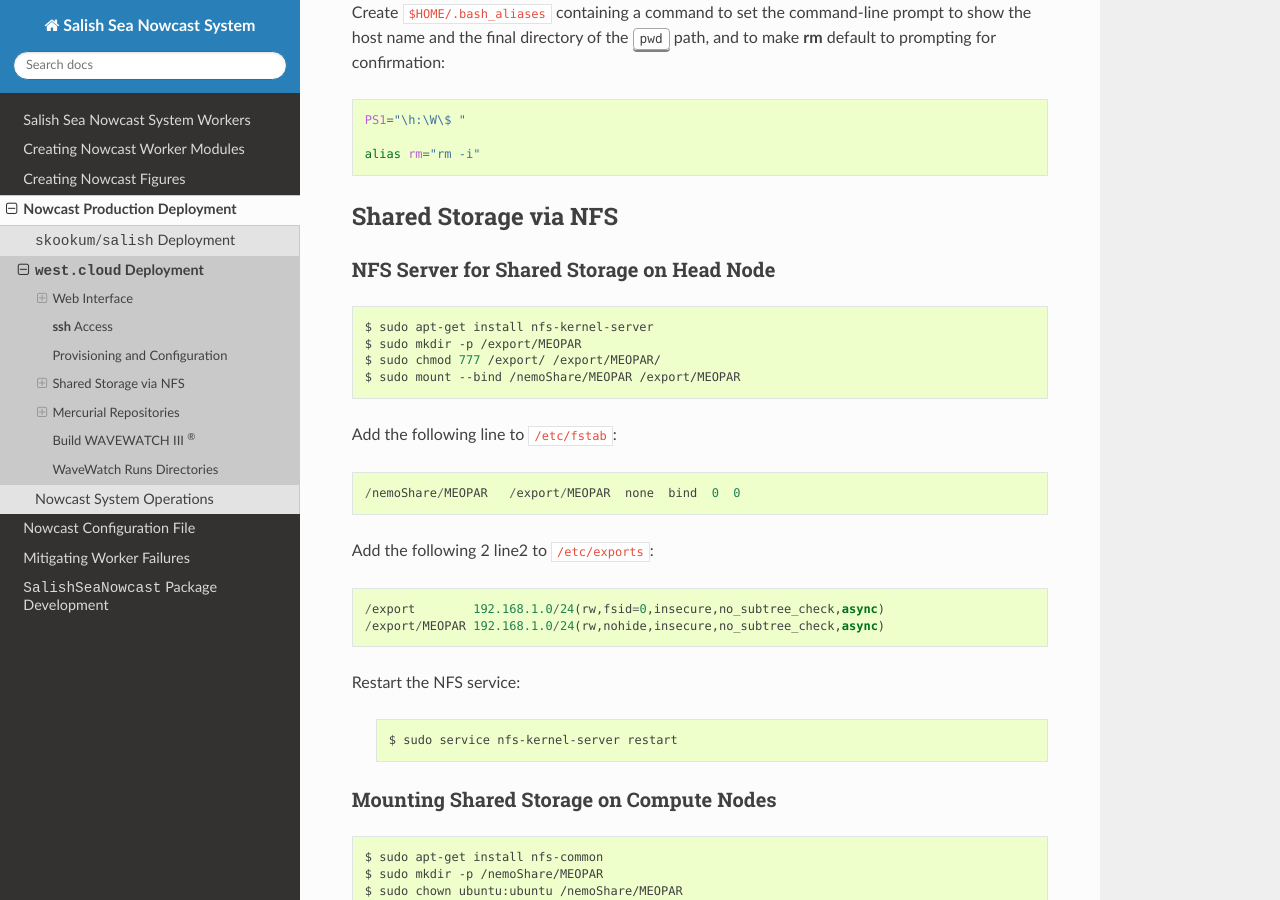
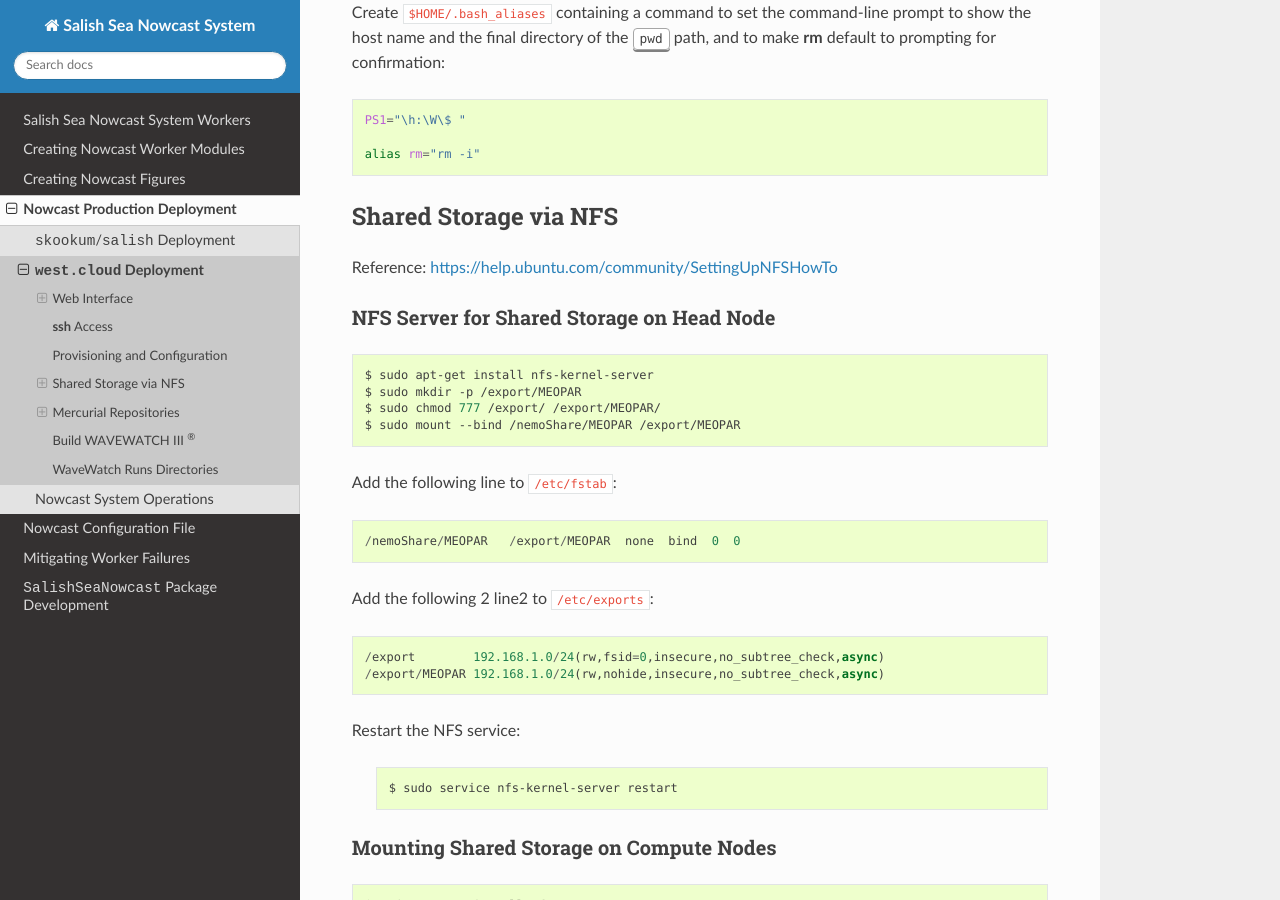
Before and after one commit to SalishSeaCast/SalishSeaNowcast, a Sphinx documentation site: the page built from docs/deployment/west_cloud.rst, in a window 1280 px wide and 900 px high, scrolled down 5878 px. Built offline with Sphinx 7.4.7 and the Read the Docs theme 2.0.0, drawn with Linux system fonts in a browser that asks for light colours; the version number could not be read and is left out; some of the changed lines change nothing that is shown.

Commit message:
Add link to NFS setup how-to to west.cloud deployment docs.

```diff
--- a/docs/deployment/west_cloud.rst
+++ b/docs/deployment/west_cloud.rst
@@ -316,6 +316,9 @@ and to make :command:`rm` default to prompting for confirmation:
 Shared Storage via NFS
 ======================
 
+Reference: https://help.ubuntu.com/community/SettingUpNFSHowTo
+
+
 NFS Server for Shared Storage on Head Node
 ------------------------------------------
 
```
